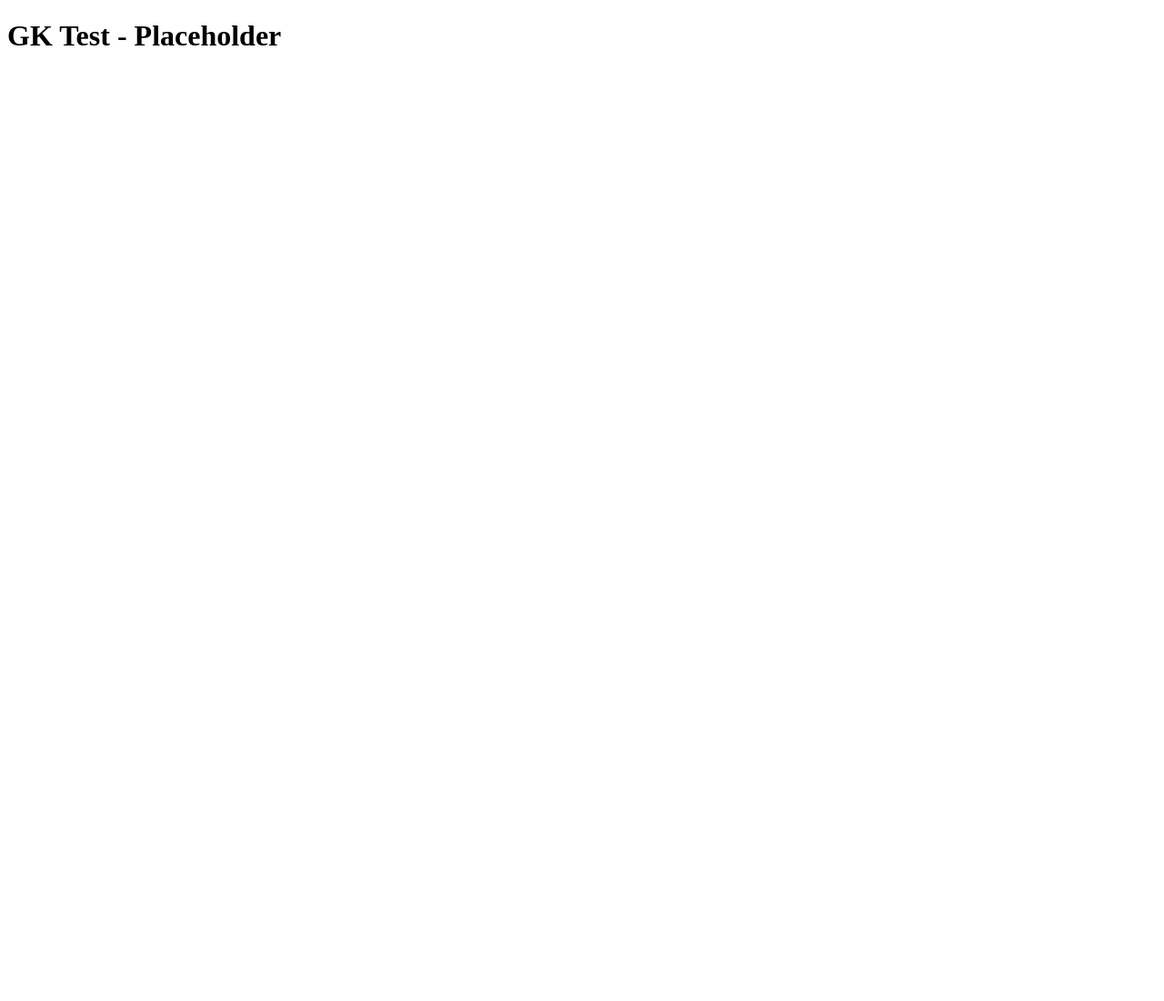
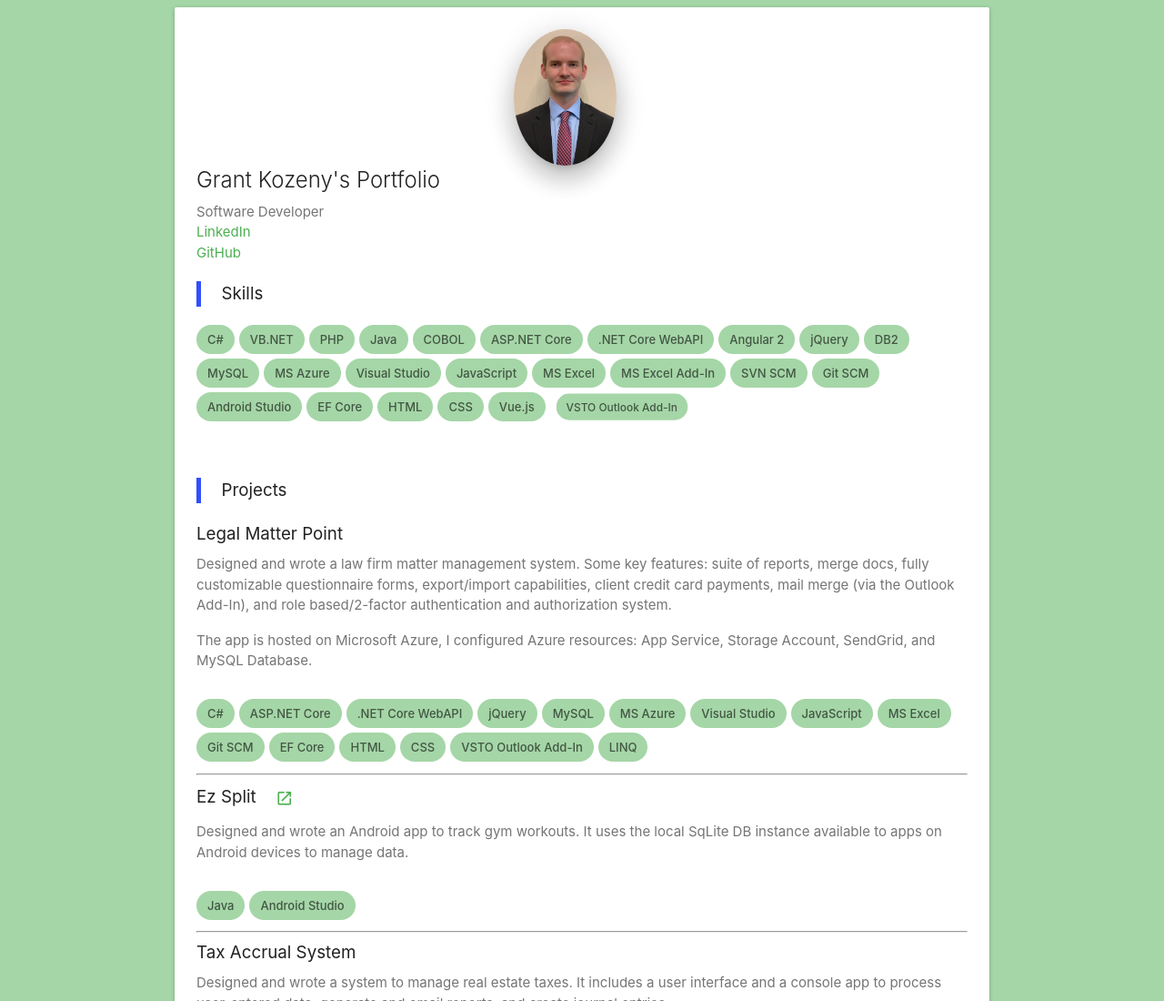
Before and after one commit to gkozeny/gkozeny.github.io, a plain HTML site: page index.html in a window 1280 px wide. Shown: the top 1100 px of the page at 91% size. Before the commit the page ends 800 px from the top, so only its background shows below. Drawn offline with nearby package versions, Linux system fonts and the light colour scheme.

Commit message:
Added substance.

```diff
--- a/index.html
+++ b/index.html
@@ -4,9 +4,109 @@
   <meta charset="UTF-8">
   <meta name="viewport" content="width=device-width, initial-scale=1.0">
   <meta http-equiv="X-UA-Compatible" content="ie=edge">
-  <title>Placeholder</title>
+
+  <title>Grant Kozeny's Portfolio</title>
+
+  <link rel="stylesheet" href="https://cdnjs.cloudflare.com/ajax/libs/materialize/1.0.0/css/materialize.min.css">
+  <link href="https://fonts.googleapis.com/icon?family=Material+Icons" rel="stylesheet">
+  <link rel="stylesheet" href="./portfolio.styles.css">
 </head>
-<body>
-  <h1>GK Test - Placeholder</h1>
+<body class="green lighten-3">
+  <div id="app">
+    <div class="container">
+      <div class="card">
+        <div class="card-content">
+          <p>
+            <div style="height:150px;width:150px;margin:auto;">
+              <img src="./profile.png" alt="Profile Picture" class="circle z-depth-4"
+                style="max-width:100%;max-height:100%;">
+            </div>
+            <span class="card-title">Grant Kozeny's Portfolio</span>
+            <span class="grey-text text-darken-1">Software Developer</span>
+            <br>
+            <a href="https://www.linkedin.com/in/grant-kozeny-91088688/" target="_blank">LinkedIn</a>
+            <br>
+            <a href="https://github.com/gkozeny" target="_blank">GitHub</a>
+          </p>
+          <blockquote style="font-size:125%;">Skills</blockquote>
+          <div class="chip scale-transition scale-out green lighten-3" v-for="skill in skills"
+            :class="{ 'scale-in': skill.render }">
+            {{ skill.skill }}
+          </div>
+          <blockquote style="font-size:125%;">Projects</blockquote>
+          <div v-for="(project, i) in projects">
+            <div style="font-size:125%;">
+              {{ project.name }}
+              <a v-if="project.url !== null" :href="project.url" class="btn-flat btnProjectUrl" target="_blank">
+                <i class="material-icons">open_in_new</i></a>
+            </div>
+            <div class="grey-text text-darken-1" v-for="description in project.descriptions"
+              style="padding-top:8px;padding-bottom:8px;">
+              {{ description }}
+            </div>
+            <br>
+            <div class="chip green lighten-3" v-if="getSkillDisplay(skillId) !== null"
+              v-for="skillId in project.skills">
+              {{ getSkillDisplay(skillId) }}
+            </div>
+            <hr v-if="i !== projects.length - 1">
+          </div>
+          <blockquote style="font-size:125%;">Completed Training Courses</blockquote>
+          <a v-for="course in trainingCourses" :href="course.url" style="display:block;" target="_blank">
+            {{ course.description }}</a>
+        </div>
+      </div>
+    </div>
+    <a id="btnReturnToTop" class="btn-floating btn-large" @click="scrollToTop()">
+      <i class="material-icons">arrow_upward</i></a>
+  </div>
+
+  <script src="https://cdn.jsdelivr.net/npm/vue/dist/vue.js"></script>
+  <script src="./portfolio.data.js"></script>
+  <script>
+    var vm = new Vue({
+      el: "#app",
+      data: {
+        skills: skills,
+        projects: projects,
+        trainingCourses: trainingCourses
+      },
+      methods: {
+        init: function() {
+          var i = 0;
+          var to = setInterval(function() {
+            if (i < vm.skills.length) {
+              vm.skills[i].render = true;
+              i += 1;
+            } else {
+              clearInterval(to);
+            }
+          }, 250);
+        },
+        getSkillDisplay: function(id) {
+          var skill = this.skills.find(a => a.id === id);
+          if (skill !== undefined) {
+            return skill.skill;
+          }
+          return null;
+        },
+        scrollToTop: function() {
+          window.scrollTo(0, 0);
+        }
+      },
+      created: function() {
+        this.init();
+      }
+    });
+
+    var btnReturnToTop = document.getElementById("btnReturnToTop");
+    window.onscroll = function() {
+      if (window.scrollY > 50) {
+        btnReturnToTop.style.display = "inline";
+      } else {
+        btnReturnToTop.style.display = "none";
+      }
+    }
+  </script>
 </body>
 </html>
--- /dev/null
+++ b/portfolio.data.js
@@ -0,0 +1,232 @@
+var skills = [
+  { id: 1, skill: "C#", render: false },
+  { id: 2, skill: "VB.NET", render: false },
+  { id: 3, skill: "PHP", render: false },
+  { id: 4, skill: "Java", render: false },
+  { id: 5, skill: "COBOL", render: false },
+  { id: 6, skill: "ASP.NET Core", render: false },
+  { id: 7, skill: ".NET Core WebAPI", render: false },
+  { id: 8, skill: "Angular 2", render: false },
+  { id: 9, skill: "jQuery", render: false },
+  { id: 10, skill: "DB2", render: false },
+  { id: 11, skill: "MySQL", render: false },
+  { id: 12, skill: "MS Azure", render: false },
+  { id: 13, skill: "Visual Studio", render: false },
+  { id: 14, skill: "JavaScript", render: false },
+  { id: 15, skill: "MS Excel", render: false },
+  { id: 16, skill: "MS Excel Add-In", render: false },
+  { id: 17, skill: "SVN SCM", render: false },
+  { id: 18, skill: "Git SCM", render: false },
+  { id: 19, skill: "Android Studio", render: false },
+  { id: 20, skill: "EF Core", render: false },
+  { id: 21, skill: "HTML", render: false },
+  { id: 22, skill: "CSS", render: false },
+  { id: 23, skill: "Vue.js", render: false },
+  { id: 24, skill: "VSTO Outlook Add-In", render: false },
+  { id: 25, skill: "Winforms", render: false },
+  { id: 26, skill: "WCF", render: false },
+  { id: 27, skill: ".NET Console App", render: false },
+  { id: 28, skill: "LINQ", render: false },
+  { id: 29, skill: "JIRA", render: false },
+  { id: 30, skill: "Infragistics/UltraGrid", render: false }
+];
+
+var projects = [
+  {
+    name: "Legal Matter Point",
+    descriptions: [
+      `Designed and wrote a law firm matter management system. Some key features: suite of reports,
+      merge docs, fully customizable questionnaire forms, export/import capabilities, client credit card payments,
+      mail merge (via the Outlook Add-In), and role based/2-factor authentication and authorization system.`,
+      `The app is hosted on Microsoft Azure, I configured Azure resources: App Service, Storage Account, SendGrid,
+      and MySQL Database.`
+    ],
+    skills: [ 1, 6, 7, 9, 11, 12, 13, 14, 15, 18, 20, 21, 22, 24, 28 ],
+    url: null
+  },
+  {
+    name: "Ez Split",
+    descriptions: [
+      `Designed and wrote an Android app to track gym workouts. It uses the local SqLite DB instance available
+      to apps on Android devices to manage data.`
+    ],
+    skills: [ 4, 19 ],
+    url: `https://play.google.com/store/apps/details?id=com.gmail.gkozapps.ezsplit&hl=en_US`
+  },
+  {
+    name: "Tax Accrual System",
+    descriptions: [
+      `Designed and wrote a system to manage real estate taxes. It includes a user interface and a
+      console app to process user-entered data, generate and email reports, and create journal entries.`
+    ],
+    skills: [ 1, 10, 25, 26, 27, 28, 30 ],
+    url: null
+  },
+  {
+    name: "Intercompany Journal Entries",
+    descriptions: [
+      `Designed and wrote a system to create source/destination company journal entries. These entries can be
+      grouped into buckets. User-level security is tied to each bucket. Supports export/import functionality for
+      batches of entries. In addition, supporting documents (pdf, docx, txt, xlsx) can be attached to entries.`
+    ],
+    skills: [ 1, 2, 10, 25, 26, 28, 30 ],
+    url: null
+  },
+  {
+    name: "Shared Services System",
+    descriptions: [
+      `Wrote several console apps that run on a scheduled (monthly) basis, and an associated WCF service to manage
+      database updates for the core system data. Each of the console apps processes a specific 'measure type', and
+      loads the data set by calling the WCF service.`
+    ],
+    skills: [ 1, 10, 26, 27, 28 ],
+    url: null
+  },
+  {
+    name: "Full Time Equivalent (FTE)",
+    descriptions: [
+      `Wrote an app to aggregate and manage employee headcount information based on business rules. The UI for
+      this app resembles a spreadsheet, and supports export/import functionality for batches of data.`
+    ],
+    skills: [ 1, 2, 10, 25, 26, 28, 30 ],
+    url: null
+  },
+  {
+    name: "GlsLookup",
+    descriptions: [
+      `Created a Microsoft Excel Add-In (xll) with custom User Defined Functions (UDF's) that accept arguments, and
+      returns summarized data based on those arguments. This Add-In calls off to a WCF service,
+      executes SQL to retrieve data, and returns the results.`,
+      `I implemented several performance enhancing techniques to support spreadsheets with 1000's of instances
+      of these formulas in use without grinding to a halt. These techniques include: async execution of long
+      running tasks, batch requests (So the WCF backend does not get hit 1000's of times every
+      time the spreadsheet recalculates), DB2 temp tables to JOIN on (to execute the SQL once for all parameter
+      combinations), and .NET Dictionary's to efficiently process the returned results.`
+    ],
+    skills: [ 10, 16, 26 ],
+    url: null
+  },
+  {
+    name: "Healthcare Summary",
+    descriptions: [
+      `Wrote an app to manage healthcare data and generate journal entries. Requirements included supporting a
+      variety of business rules and automating dynamic calculations. The old process was being managed in a
+      series of Excel spreadsheets.`
+    ],
+    skills: [ 1, 2, 10, 25, 26, 28, 30 ],
+    url: null
+  },
+  {
+    name: "Recruitment HQ",
+    descriptions: [ `Wrote an app to manage job candidates.` ],
+    skills: [ 1, 10, 25, 26, 28, 30 ],
+    url: null
+  }
+];
+
+var trainingCourses = [
+  {
+    url: "https://www.pluralsight.com/courses/openid-and-oauth2-securing-angular-apps",
+    description: "Securing Angular Apps with OpenID Connect and OAuth 2"
+  },
+  {
+    url: "https://www.pluralsight.com/courses/angular-2-reactive-forms",
+    description: "Angular Reactive Forms"
+  },
+  {
+    url: "https://www.pluralsight.com/courses/angular-routing",
+    description: "Angular Routing"
+  },
+  {
+    url: "https://www.pluralsight.com/courses/angular-forms",
+    description: "Angular Forms"
+  },
+  {
+    url: "https://www.pluralsight.com/courses/angular-2-getting-started-update",
+    description: "Angular: Getting Started"
+  },
+  {
+    url: "https://www.pluralsight.com/courses/ng-big-picture",
+    description: "Angular: The Big Picture"
+  },
+  {
+    url: "https://www.pluralsight.com/courses/asp-dot-net-core-restful-api-building",
+    description: "Building a RESTful API with ASP.NET Core"
+  },
+  {
+    url: "https://www.pluralsight.com/courses/designing-restful-web-apis",
+    description: "Designing RESTful Web APIs"
+  },
+  {
+    url: "https://www.pluralsight.com/courses/nunit-3-dotnet-testing-introduction",
+    description: "Introduction to .NET Testing with NUnit 3"
+  },
+  {
+    url: "https://www.pluralsight.com/courses/xhttp-fund",
+    description: "HTTP Fundamentals"
+  },
+  {
+    url: "https://www.pluralsight.com/courses/aspdotnet-core-signalr-getting-started",
+    description: "Getting Started with ASP.NET Core SingleR"
+  },
+  {
+    url: "https://www.pluralsight.com/courses/asp-dot-net-core-security-understanding",
+    description: "Understanding ASP.NET Core Security"
+  },
+  {
+    url: "https://www.pluralsight.com/courses/aspdotnet-core-mvc-enterprise-application",
+    description: "Building an Enterprise Application with ASP.NET Core MVC"
+  },
+  {
+    url: "https://www.pluralsight.com/courses/building-first-aspdotnet-core-2-mvc-application",
+    description: "Building Your First ASP.NET Core 2 MVC Application"
+  },
+  {
+    url: "https://www.pluralsight.com/courses/aspdotnet-core-tag-helpers",
+    description: "ASP.NET Core Tag Helpers and View Components"
+  },
+  {
+    url: "https://www.pluralsight.com/courses/aspdotnet-core-dependency-injection",
+    description: "Dependency Injection in ASP.NET Core"
+  },
+  {
+    url: "https://www.pluralsight.com/courses/vuejs-getting-started",
+    description: "Vue.js: Getting Started"
+  },
+  {
+    url: "https://www.pluralsight.com/courses/vuejs-big-picture",
+    description: "Vue.js: Big Picture"
+  },
+  {
+    url: "https://www.udemy.com/share/101WMMBEMbd1pbQnQ=/",
+    description: "Build an app with ASPNET Core and Angular from scratch"
+  },
+  {
+    url: "https://www.udemy.com/share/101WASBEMbd1pbQnQ=/",
+    description: "Vue JS 2 - The Complete Guide"
+  },
+  {
+    url: "https://www.udemy.com/share/101MQ5BEMbd1pbQnQ=/",
+    description: "PHP for Beginners"
+  },
+  {
+    url: "https://www.udemy.com/share/102hbmBEMbd1pbQnQ=/",
+    description: "Write PHP Like a Pro: Build a PHP MVC Framework From Scratch"
+  },
+  {
+    url: "https://www.udemy.com/share/102sx2BEMbd1pbQnQ=/",
+    description: "PHP Security"
+  },
+  {
+    url: "https://www.udemy.com/share/102sx6BEMbd1pbQnQ=/",
+    description: "Sending email with PHP: from Basic to Advanced"
+  },
+  {
+    url: "https://www.udemy.com/share/102sxeBEMbd1pbQnQ=/",
+    description: "Login and Registration from Scratch with PHP and MySQL"
+  },
+  {
+    url: "https://www.udemy.com/share/102sx0BEMbd1pbQnQ=/",
+    description: "Set up a localhost Web Server for Faster Website Development"
+  }
+]
--- /dev/null
+++ b/portfolio.styles.css
@@ -0,0 +1,27 @@
+blockquote {
+  margin: 20px 0;
+  padding-left: 1.5rem;
+  border-left: 5px solid #304ffe;
+}
+a {
+  color: #4caf50;
+}
+a:hover {
+  color: #9e9e9e;
+}
+#btnReturnToTop {
+  position:fixed;
+  right:16px;
+  bottom:16px;
+  display:none;
+  background-color:#304ffe;
+}
+.btnProjectUrl {
+  color:#4caf50;
+}
+#btnReturnToTop:hover {
+  background-color:#9e9e9e;
+}
+.btnProjectUrl:hover {
+  color:#9e9e9e;
+}
```
Also changed, not shown: profile.png (added).
